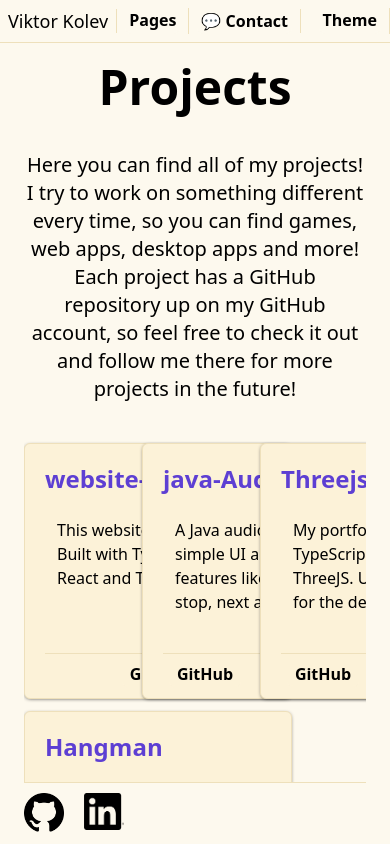
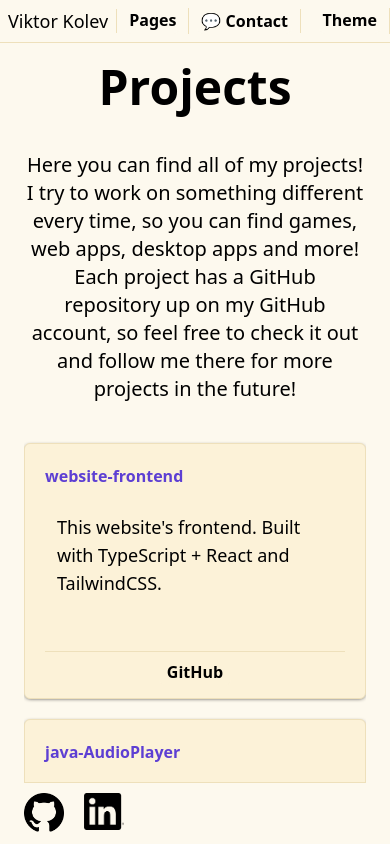
Before and after one commit to smithy773/ViktorKolevDev-frontend, a React (Vite) app: page /projects in a window 390 px wide. Built offline with nearby package versions, Linux system fonts and the light colour scheme.

Commit message:
Add responsive styling to Projects page

```diff
--- a/src/components/Pages/Projects/ProjectItem/ProjectItem.tsx
+++ b/src/components/Pages/Projects/ProjectItem/ProjectItem.tsx
@@ -7,7 +7,7 @@ type ProjectItemProps = {
 
 function ProjectItem({ title, description, gitHubURL, url }: ProjectItemProps) {
   return (
-    <div className="shadow_under bg-item-background px-5 py-1.5 border border-lines rounded-md gap-1.5 w-67 h-64 flex flex-col justify-around">
+    <div className="shadow_under bg-item-background px-5 py-1.5 border border-lines rounded-md gap-1.5 w-67 h-64 flex flex-col justify-around project-item-container">
       <h3 className="text-2xl font-semibold text-highlight py-2">{title}</h3>
       <p className="pl-3 pr-2 w-fill max-w-lg h-30 text-wrap text-md">
         {description}
--- a/src/components/Pages/Projects/Projects.tsx
+++ b/src/components/Pages/Projects/Projects.tsx
@@ -8,7 +8,7 @@ function Projects() {
       title="Projects"
       description="Here you can find all of my projects! I try to work on something different every time, so you can find games, web apps, desktop apps and more! Each project has a GitHub repository up on my GitHub account, so feel free to check it out and follow me there for more projects in the future!"
     >
-      <section className="grid grid-cols-3 gap-3">
+      <section className="grid project-container  justify-items-center">
         {projects.length > 0
           ? projects.map((item) => (
               <ProjectItem
--- a/src/responsive-index.css
+++ b/src/responsive-index.css
@@ -125,11 +125,21 @@
   .navbar-container > div {
     padding-inline: calc(var(--spacing) * 2);
   }
+
+  .project-container {
+    grid-template-columns: repeat(2, minmax(0, 1fr));
+    gap: calc(var(--spacing) * 5);
+  }
 }
 
 @media (min-width: 52.563rem) {
   .form-element {
     margin-inline: calc(var(--spacing) * 25);
+  }
+
+  .project-container {
+    grid-template-columns: repeat(3, minmax(0, 1fr));
+    gap: calc(var(--spacing) * 3);
   }
 }
 
@@ -183,6 +193,27 @@
   }
 }
 
+@media (max-width: 37.5rem) {
+  .project-container {
+    grid-template-columns: repeat(1, minmax(0, 1fr));
+    gap: calc(var(--spacing) * 5);
+  }
+
+  .project-item-container {
+    width: 100%;
+  }
+
+  .project-item-container > h3 {
+    font-size: var(--text-3xl);
+    line-height: var(--tw-leading, var(--text-3xl--line-height));
+  }
+
+  .project-item-container > p {
+    font-size: var(--text-lg);
+    line-height: var(--tw-leading, var(--text-lg--line-height));
+  }
+}
+
 @media (max-width: 31rem) {
   .about-desc > p {
     font-size: var(--text-lg);
```
